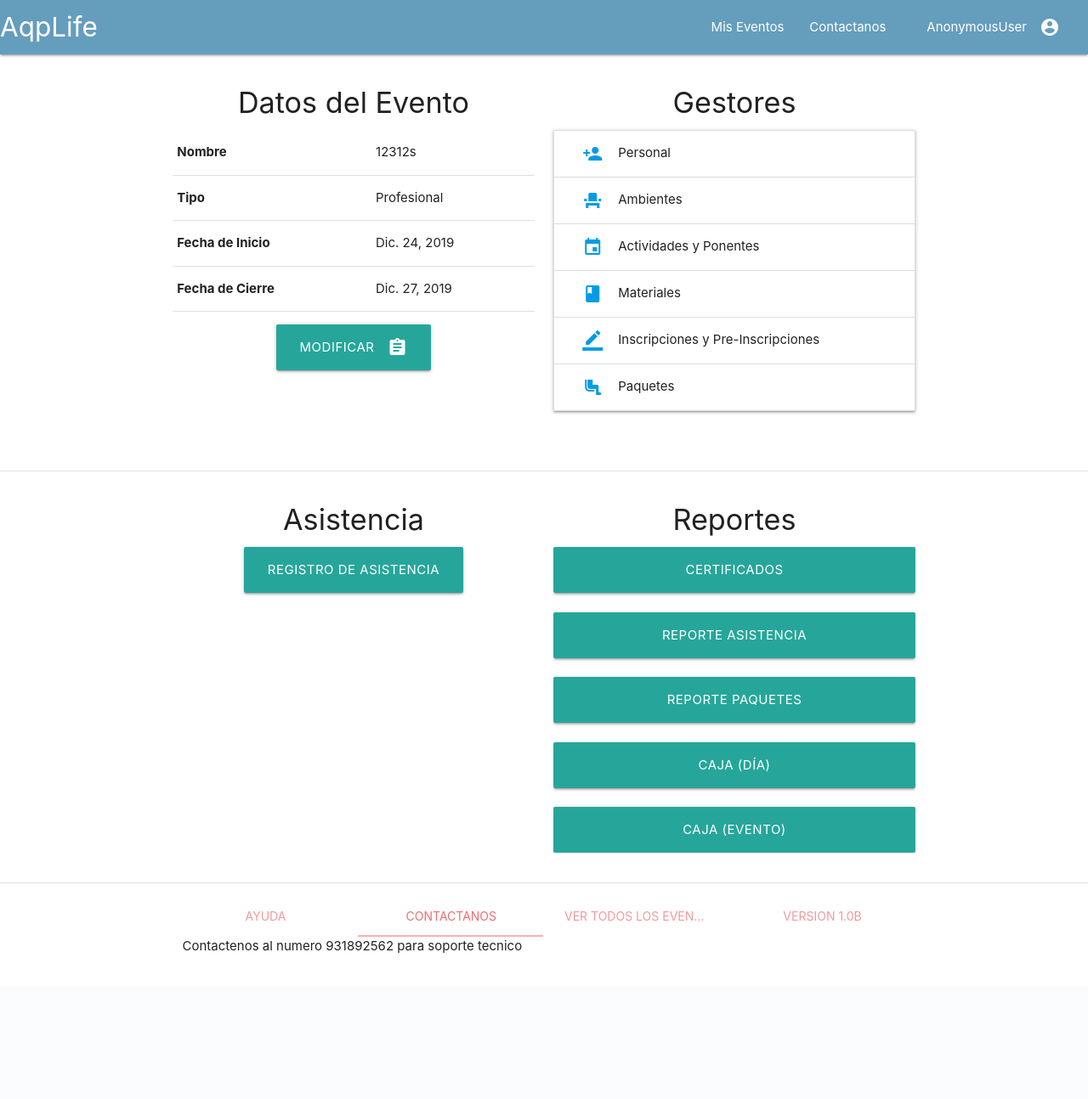
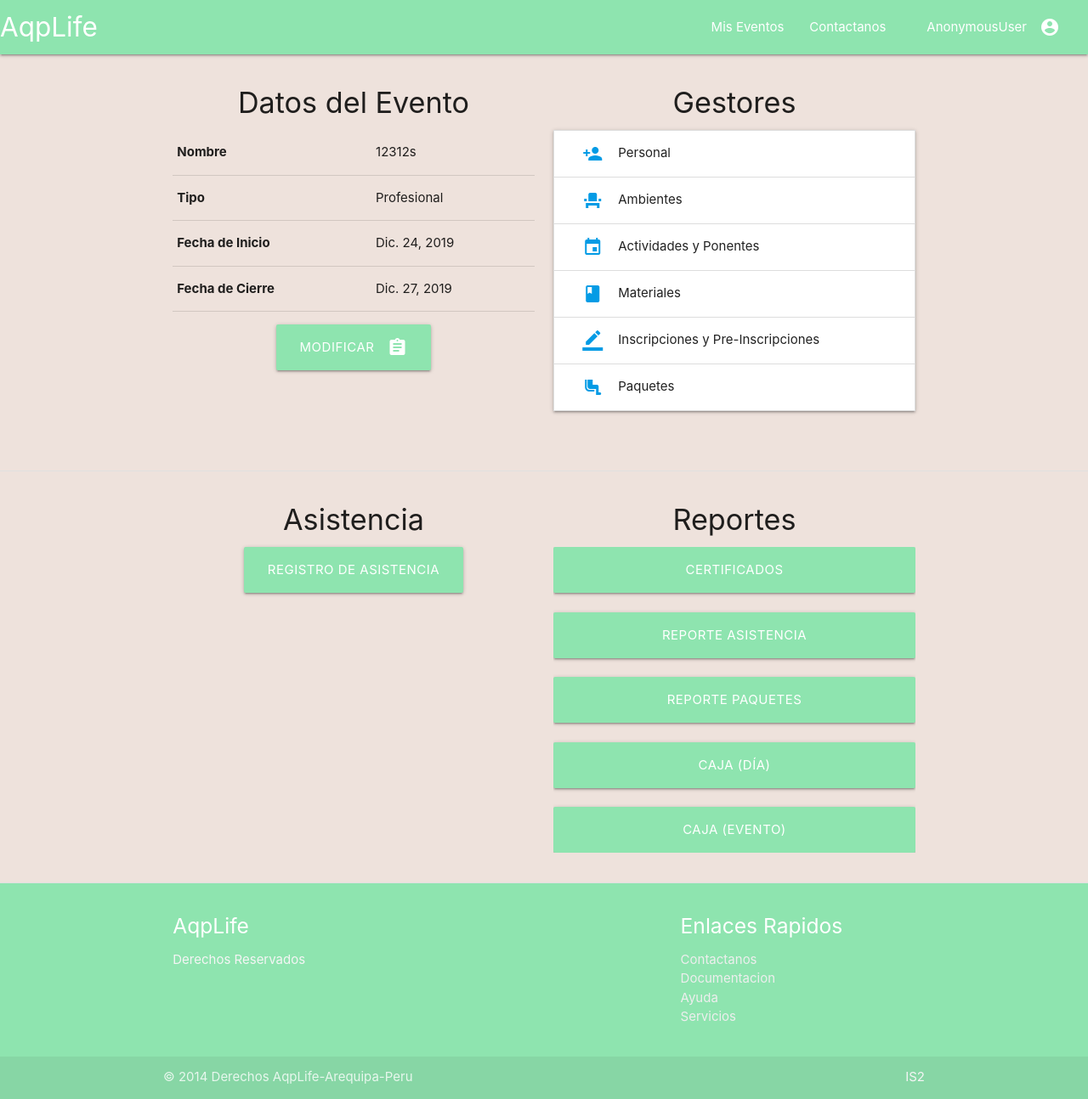
Before and after one commit to tinyhosmarcos/AQPLife, a Django app: page /eventos/18/evento in a window 1280 px wide. Shown: the whole page at 85% size. Before the commit the page ends 1161 px from the top, so only its background shows below. Run offline with Django 3.2, Linux system fonts and the light colour scheme; data comes from the database, SQL or seed files in the repository.

Commit message:
CHANGE COLORS

```diff
--- a/AQPLife/eventos/static/eventos/style.css
+++ b/AQPLife/eventos/static/eventos/style.css
@@ -1,9 +1,13 @@
 {% load static %}
 .nav-wrapper.este{
-  background-color:#659DBD;
+  background-color: #8EE4AF;
+}
+.page-footer{
+
+  background-color: #8EE4AF;
 }
 .material-icons.index{
-	background-color:#659DBD;
+	background-color:#8EE4AF;
 }
  /*background-image: url("images/index_bacground.png");*/
 .carousel-item{
@@ -23,3 +27,10 @@
     left: 50%;
     transform: translate(-50%, -50%);
 }
+.btn{
+    background-color:#8EE4AF;
+}
+.btn-large{
+    background-color:#8EE4AF;
+}
+body {background-color: #eee2DC;}
--- a/AQPLife/eventos/templates/eventos/index.html
+++ b/AQPLife/eventos/templates/eventos/index.html
@@ -105,7 +105,7 @@
 
 					<!--Click Crear Evento-->
 
-					<img src="https://materializecss.com/images/sample-1.jpg">
+					<img src="{%static 'eventos/images/crear_evento.png'%}">
 					<span class="card-title">Crear Evento</span>
 					<a href="{%url 'eventos:crear_evento' user.id%}" class="btn-floating halfway-fab waves-effect waves-light red"><i class="material-icons index">add</i></a>
 					</div>
@@ -119,12 +119,12 @@
 
 			<div class="card">
 				<div class="card-image">
-					<img src="https://materializecss.com/images/sample-1.jpg">
+					<img src="{%static 'eventos/images/eventos.png'%}">
 					<span class="card-title">Eventos Disponibles</span>
 					<a class="btn-floating halfway-fab waves-effect waves-light red"><i class="material-icons index">search</i></a>
 					</div>
 					<div class="card-content">
-					<p>Interactua con los miles de eventos que MakeEvents tiene para ti, no te los puedes perder. ¡Animate y compra tu paquete ya!.</p>
+					<p>Interactua con los miles de eventos que MakeEvents tiene para ti . ¡Animate y compra tu paquete ya!.</p>
 				</div>
 			</div>
 
@@ -133,7 +133,7 @@
 
 			<div class="card">
 				<div class="card-image">
-					<img src="https://materializecss.com/images/sample-1.jpg">
+					<img src="{%static 'eventos/images/soporte.jpg'%}">
 					<span class="card-title">Soporte para Administradores</span>
 					<a class="btn-floating halfway-fab waves-effect waves-light red"><i class="material-icons index">assignment_ind</i></a>
 					</div>
@@ -148,20 +148,32 @@
 	{%endblock%}
 		<div class="divider"></div>
 	{%block section_3%}
-	<div class="section container  row">
-		<div class="col s12">
-		<ul class="tabs">
-			<li class="tab col s3"><a href="#test1">Ayuda</a></li>
-			<li class="tab col s3"><a class="active" href="#test2">Contactanos</a></li>
-			<li class="tab col s3"><a href="#test3">Ver todos los Eventos</a></li>
-			<li class="tab col s3"><a href="#test4">Version 1.0b</a></li>
-		</ul>
-		<div id="test1" class="col s12">Proximamente estara disponible una seccion de ayuda para cada modulo</div>
-		<div id="test2" class="col s12">Contactenos al numero 931892562 para soporte tecnico</div>
-		<div id="test3" class="col s12">Disponible proximamente</div>
-		<div id="test4" class="col s12">Todos los Derechos Reservados</div>
-		</div>
-	</div>
+	    <footer class="page-footer">
+          <div class="container">
+            <div class="row">
+              <div class="col l6 s12">
+                <h5 class="white-text">AqpLife</h5>
+                <p class="grey-text text-lighten-4">Derechos Reservados</p>
+              </div>
+              <div class="col l4 offset-l2 s12">
+                <h5 class="white-text">Enlaces Rapidos</h5>
+                <ul>
+                  <li><a class="grey-text text-lighten-3" href="#!">Contactanos</a></li>
+                  <li><a class="grey-text text-lighten-3" href="#!">Documentacion</a></li>
+                  <li><a class="grey-text text-lighten-3" href="#!">Ayuda</a></li>
+                  <li><a class="grey-text text-lighten-3" href="#!">Servicios</a></li>
+                </ul>
+              </div>
+            </div>
+          </div>
+          <div class="footer-copyright">
+            <div class="container">
+            © 2014 Derechos AqpLife-Arequipa-Peru
+            <a class="grey-text text-lighten-4 right" href="#!">IS2</a>
+            </div>
+          </div>
+        </footer>
+
 
 	{%endblock%}
 
```
Also changed, not shown: AQPLife/eventos/static/eventos/images/crear_evento.png (added), AQPLife/eventos/static/eventos/images/eventos.png (added), AQPLife/eventos/static/eventos/images/soporte.jpg (added).
